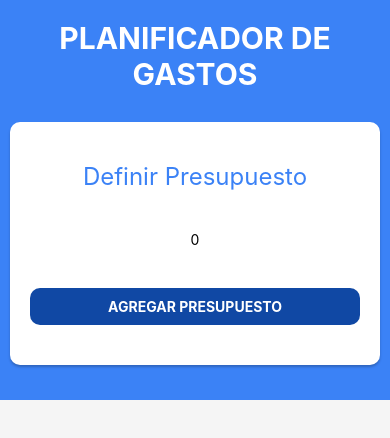
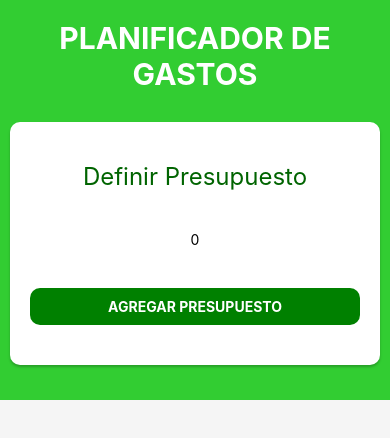
Before and after one commit to josecarlossc/Planificador-de-Gastos, a React Native app: screen / in a window 390 px wide. Shown: the top 438 px of the page. Built offline with nearby package versions, Linux system fonts and the light colour scheme.

Commit message:
commit 07 03 2023

```diff
--- a/App.js
+++ b/App.js
@@ -23,6 +23,7 @@ const App = () => {
   const [presupuesto, setPresupuesto] = useState(0)
   const [gastos, setGastos] = useState([])
   const [modal, setModal] = useState(false)
+  const [ gasto, setGasto] = useState({})
 
   const handleNuevoPresupuesto = (presupuesto) => {
     if(Number(presupuesto) > 0) {
@@ -77,6 +78,8 @@ const App = () => {
         {isValidPresupuesto && (
           <ListadoGastos
             gastos={gastos}
+            setModal={setModal}
+            setGasto={setGasto}
           />
         )}
 
@@ -93,6 +96,8 @@ const App = () => {
           <FormularioGasto
             setModal={setModal}
             handleGasto={handleGasto}
+            gasto={gasto}
+            setGasto={setGasto}
           />
         </Modal>
       )}
@@ -118,7 +123,9 @@ const styles = StyleSheet.create({
     flex: 1
   },
   header: {
-    backgroundColor: '#3B82F6',
+    //
+    //backgroundColor: '#3B82F6',
+    backgroundColor: '#32CD32',
     minHeight:400
   },
   imagen: {
--- a/src/components/ControlPresupuesto.js
+++ b/src/components/ControlPresupuesto.js
@@ -15,7 +15,7 @@ const ControlPresupuesto = ({presupuesto,gastos}) => {
 
     setDisponible(totalDisponible)
     setGastado(totalGastado)
-  }, [])
+  }, [gastos])
 
 
   return (
@@ -73,7 +73,8 @@ const styles = StyleSheet.create({
   },
   label:{
     fontWeight: '700',
-    color: '#3B82F6'
+    //color: '#3B82F6'
+    color: '#008000'
   }
 })
 
--- a/src/components/FormularioGasto.js
+++ b/src/components/FormularioGasto.js
@@ -1,19 +1,38 @@
-import React, {useState} from 'react'
+import React, {useState, useEffect} from 'react'
 import { Text, SafeAreaView, View, TextInput, StyleSheet, Pressable}
 from 'react-native'
 import { Picker } from '@react-native-picker/picker'
 import globalStyles from '../styles'
 
-const FormularioGasto = ({setModal, handleGasto}) => {
+const FormularioGasto = ({
+  setModal,
+  handleGasto,
+  gasto,
+  setGasto
+}) => {
   const [ nombre, setNombre ] = useState('')
   const [ cantidad, setCantidad ] = useState('')
   const [ categoria, setCategoria ] = useState('')
+  const [ id, setId] = useState('')
+
+
+  useEffect(() => {
+      if (gasto?.nombre) {
+        setNombre(gasto.nombre)
+        setCantidad(gasto.cantidad)
+        setCategoria(gasto.categoria)
+        setId(gasto.id)
+      }
+  }, [gasto])
 
   return (
     <SafeAreaView style={styles.contenedor}>
         <View>
             <Pressable
-                onLongPress={() => setModal(false)}
+                onLongPress={() => {
+                  setModal(false)
+                  setGasto({})
+                }}
                 style={styles.btnCancelar}
               >
                 <Text style={styles.btnCancelarTexto}>Cancelar</Text>
@@ -77,7 +96,8 @@ const FormularioGasto = ({setModal, handleGasto}) => {
 
 const styles = StyleSheet.create({
     contenedor: {
-      backgroundColor: '#1E40AF',
+      //backgroundColor: '#1E40AF',
+      backgroundColor: '#006400',
       flex: 1
     },
     formulario: {
@@ -117,7 +137,8 @@ const styles = StyleSheet.create({
       marginTop: 10
     },
     submitBtn: {
-      backgroundColor: '#3B82F6',
+      //backgroundColor: '#3B82F6',
+      backgroundColor: '#008000',
       padding: 10,
       marginTop: 20
     },
--- a/src/components/Gasto.js
+++ b/src/components/Gasto.js
@@ -13,9 +13,17 @@ const diccionarioIconos = {
     suscripciones: require('../img/icono_suscripciones.png'),
 }
 
-const Gasto = ({gasto}) => {
+const Gasto = ({gasto, setModal, setGasto}) => {
     const { nombre, categoria, cantidad, fecha} = gasto
+    const handleAcciones = () => {
+        setModal(true)
+        setGasto(gasto)
+    }
+
   return (
+    <Pressable
+        onLongPress={handleAcciones}
+    >
         <View style={styles.contenedor}>
             <View style={styles.contenido}>
                 <View style={styles.contenedorImagen}>
@@ -32,6 +40,7 @@ const Gasto = ({gasto}) => {
                 <Text style={styles.cantidad}>{formatearCantidad(cantidad)}</Text>
             </View>
         </View>
+    </Pressable>
   )
 }
 
--- a/src/components/ListadoGastos.js
+++ b/src/components/ListadoGastos.js
@@ -2,7 +2,7 @@ import React from 'react'
 import { Text, View, StyleSheet } from 'react-native'
 import Gasto from './Gasto'
 
-const ListadoGastos = ({gastos}) => {
+const ListadoGastos = ({gastos, setModal, setGasto}) => {
   return (
     <View style={styles.contenedor}>
       <Text style={styles.titulo}>Gastos</Text>
@@ -13,6 +13,8 @@ const ListadoGastos = ({gastos}) => {
           <Gasto
             key={gasto.id}
             gasto={gasto}
+            setModal={setModal}
+            setGasto={setGasto}
           />
         )
       )}
--- a/src/components/NuevoPresupuesto.js
+++ b/src/components/NuevoPresupuesto.js
@@ -38,7 +38,8 @@ const styles = StyleSheet.create({
     label: {
         textAlign: 'center',
         fontSize: 24,
-        color: '#3B82F6',
+        //color: '#3B82F6',
+        color: '#006400',
     },
     input: {
         borderColor: '#F5F5F5',
@@ -49,7 +50,8 @@ const styles = StyleSheet.create({
     },
     boton: {
         marginTop: 30,
-        backgroundColor: '#1048A4',
+        //backgroundColor: '#1048A4',
+        backgroundColor: '#008000',
         padding: 10,
         borderRadius: 10
     },
```
Also changed, not shown: src/img/nuevo-gasto azul.png (added), src/img/nuevo-gasto.png. Lines whose indentation alone changed are shown as unchanged.
